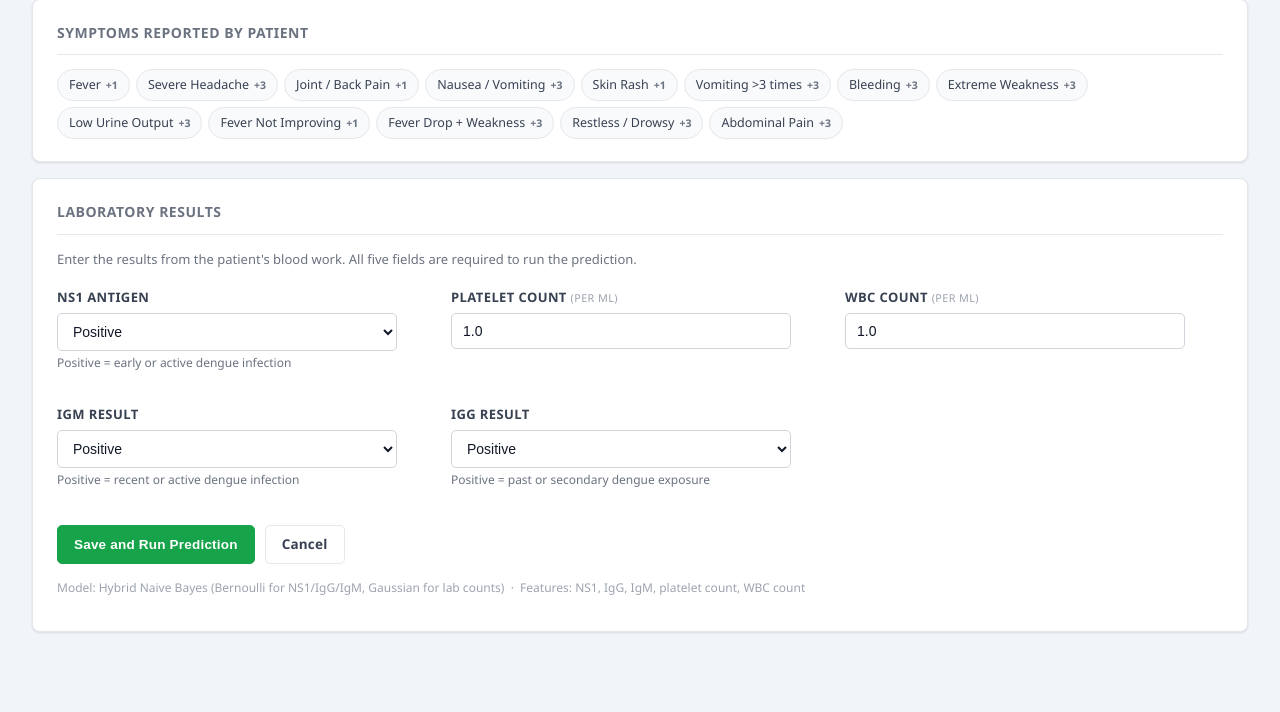
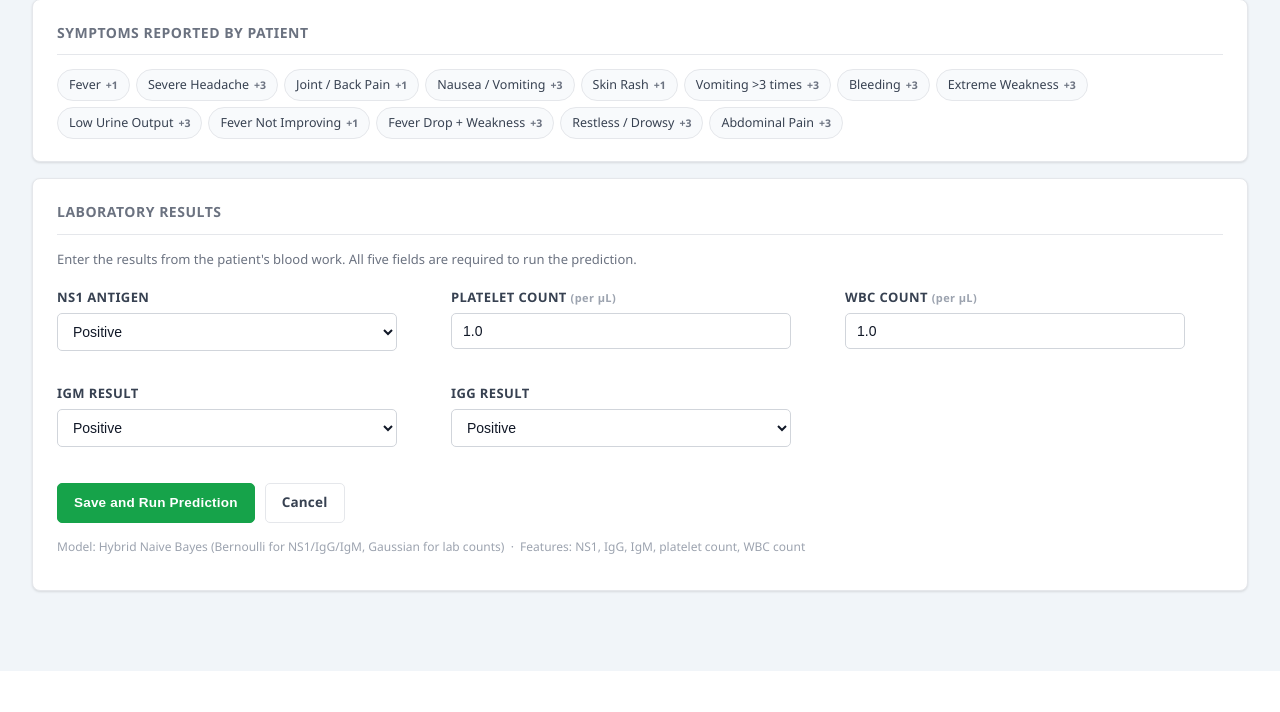
Before and after one commit to SonuKafle11/dengue_dss, a Django app: template core/templates/core/doctor_patient_detail.html in a window 1280 px wide. Shown: the part 485-1197 px from the top of the page. After the commit the page ends 1156 px from the top, so only its background shows below. Run offline with Django 4.2, Linux system fonts and the light colour scheme; tables that the repository leaves empty hold one stand-in row (values such as "Sample post"); the template is opened without the code that fills it: values that come from a table or form of the project are taken from there, most other values are stand-ins (such as "Sample title", 1, 10 or a date in 2020).

Commit message:
change in unit of IgG, platelet etc

```diff
--- a/core/static/css/app.css
+++ b/core/static/css/app.css
@@ -651,8 +651,46 @@ table.app-table .action-link:hover { text-decoration: underline; }
     box-shadow: 0 0 0 3px rgba(44,90,160,.1);
 }
 
-.hint { font-size: 12px; color: var(--muted); margin-top: 4px; display: block; line-height: 1.4; }
+.tooltip-field {
+    position: relative;
+}
 
+.tooltip-text {
+    position: absolute;
+    left: 0;
+    top: 100%;
+    margin-top: 6px;
+
+    background: #111827;
+    color: #ffffff;
+
+    padding: 8px 10px;
+    border-radius: 6px;
+
+    font-size: 12px;
+    line-height: 1.4;
+
+    white-space: nowrap;
+
+    opacity: 0;
+    visibility: hidden;
+
+    transition: opacity .2s ease;
+
+    z-index: 100;
+}
+
+.tooltip-field:hover .tooltip-text {
+    opacity: 1;
+    visibility: visible;
+}
+
+.unit{
+    margin-bottom:5px;
+    color:#9ca3af;
+    font-size:11px;
+    text-transform:none;
+}
 /* Patient profile — read-only identity row */
 .profile-readonly-row { display: grid; grid-template-columns: 1fr 1fr; gap: 20px 40px; }
 
--- a/core/templates/core/doctor_patient_detail.html
+++ b/core/templates/core/doctor_patient_detail.html
@@ -112,47 +112,53 @@
 
             <div class="two-col">
                 <div class="form-group">
+                    <div class="tooltip-field">
                     <label>NS1 Antigen</label>
                     <select name="ns1_status" required>
                         <option value="">Select result</option>
                         <option value="positive" {% if record.ns1 == 1.0 %}selected{% endif %}>Positive</option>
                         <option value="negative" {% if record.ns1 == 0.0 %}selected{% endif %}>Negative</option>
                     </select>
-                    <span class="hint">Positive = early or active dengue infection</span>
+                    <span class="tooltip-text">Positive = Early or active dengue infection</span>
+                </div>
             </div>
 
                 <div class="form-group">
-                    <label>Platelet Count <small style="color:#9ca3af; font-weight:400;">(per µL)</small></label>
+                    <label>Platelet Count <small class="unit">(per &micro;L)</small></label>
                     <input type="number" name="platelet_count"
                            value="{{ record.platelet_count|default:'' }}"
-                           placeholder="e.g. 150000" required>
+                           placeholder="150000-450000 /µL" required>
                 </div>
 
                 <div class="form-group">
-                    <label>WBC Count <small style="color:#9ca3af; font-weight:400;">(per µL)</small></label>
+                    <label>WBC Count <small class="unit">(per &micro;L)</small></label>
                     <input type="number" name="wbc_count"
                            value="{{ record.wbc_count|default:'' }}"
-                           placeholder="e.g. 6000" required>
+                           placeholder="4000-11000 /µL" required>
                 </div>
 
                 <div class="form-group">
+                    <div class="tooltip-field">
                     <label>IgM Result</label>
                     <select name="igm_status" required>
                         <option value="">Select result</option>
                         <option value="positive" {% if record.igm == 1.0 %}selected{% endif %}>Positive</option>
                         <option value="negative" {% if record.igm == 0.0 %}selected{% endif %}>Negative</option>
                     </select>
-                    <span class="hint">Positive = recent or active dengue infection</span>
+                    <span class="tooltip-text">Positive = Recent or active dengue infection</span>
+                </div>
             </div>
 
                 <div class="form-group">
+                    <div class="tooltip-field">
                     <label>IgG Result</label>
                     <select name="igg_status" required>
                         <option value="">Select result</option>
                         <option value="positive" {% if record.igg == 1.0 %}selected{% endif %}>Positive</option>
                         <option value="negative" {% if record.igg == 0.0 %}selected{% endif %}>Negative</option>
                     </select>
-                    <span class="hint">Positive = past or secondary dengue exposure</span>
+                    <span class="tooltip-text">Positive = Past or secondary dengue exposure</span>
+                </div>
             </div>
         </div>
 
```
Lines whose indentation alone changed are shown as unchanged.
